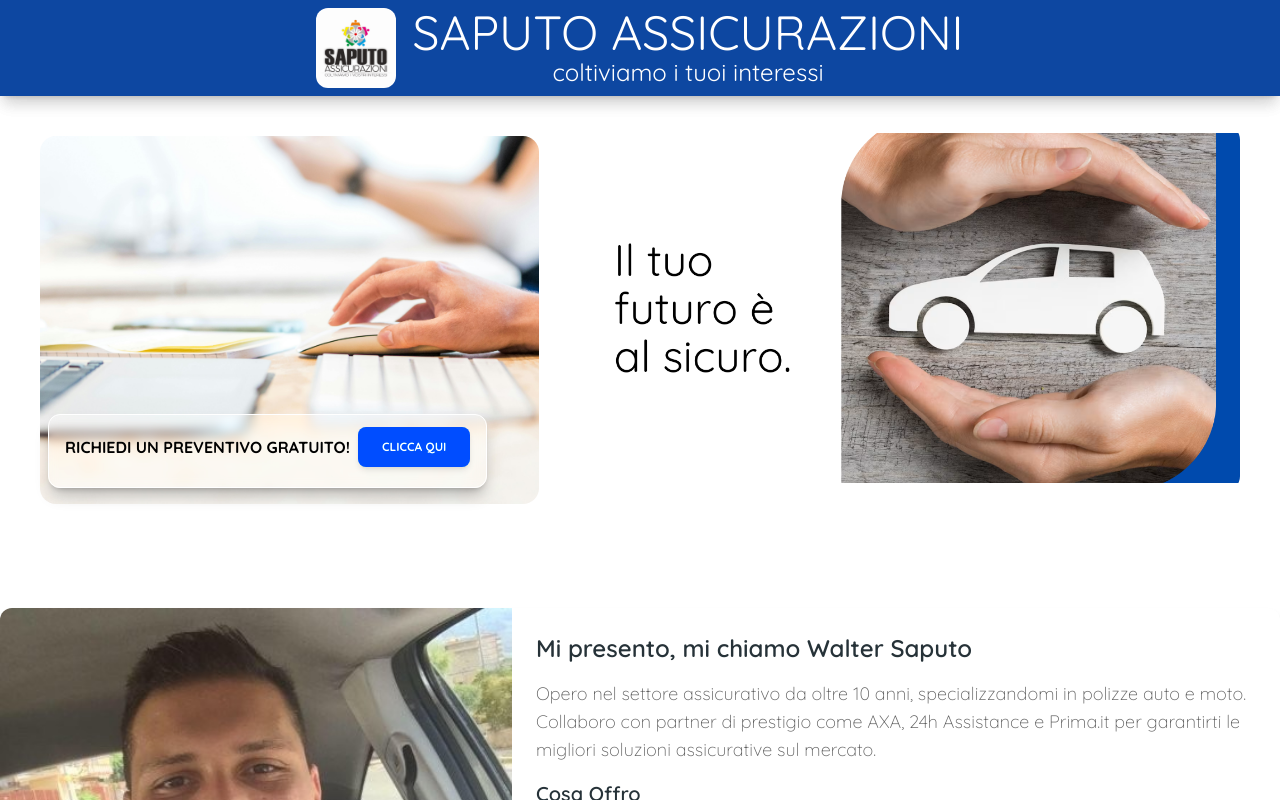
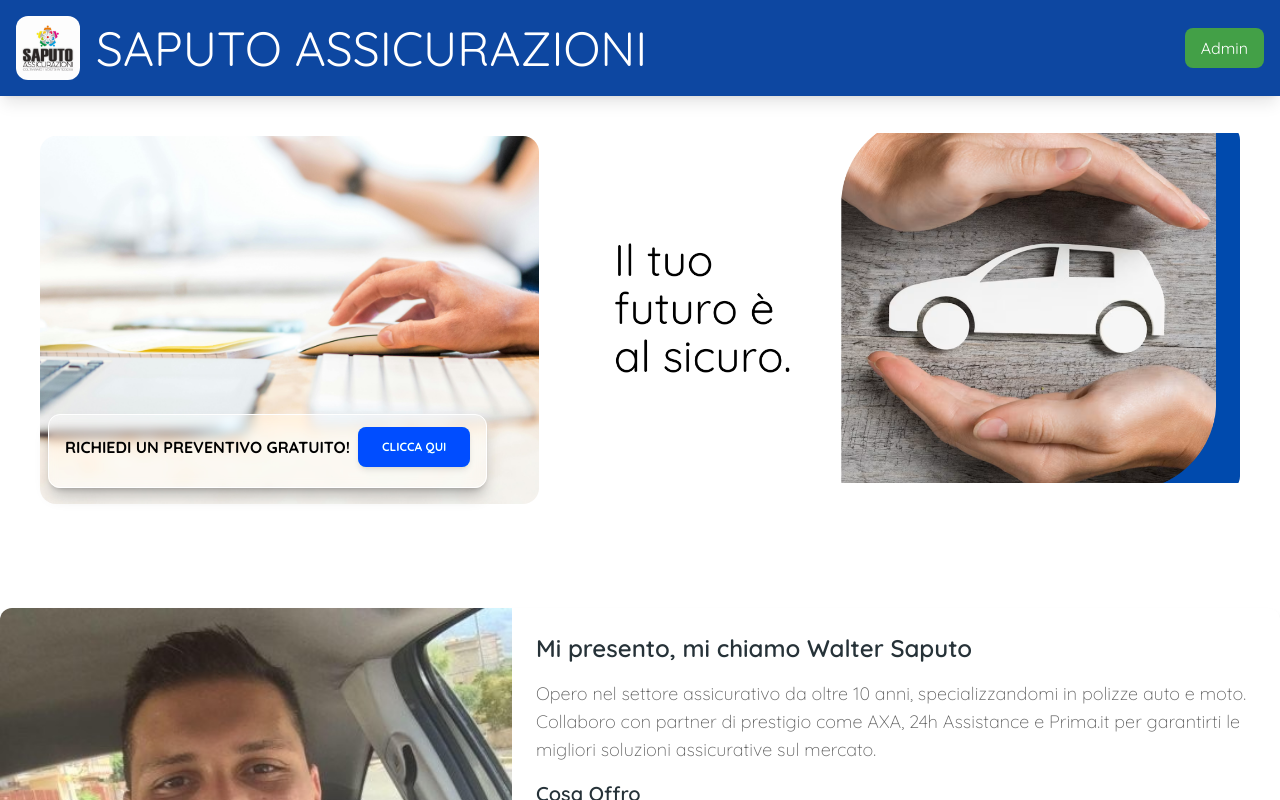
Before and after one commit to Maurilio93/progettoassicurazioni, a React (Vite) app in the folder saputoassicurazioni/: page / in a window 1280 px wide. Shown: the top 800 px of the page. Built offline with nearby package versions, Linux system fonts and the light colour scheme; no server answers.

Commit message:
implemented backend

```diff
--- a/saputoassicurazioni/src/App.jsx
+++ b/saputoassicurazioni/src/App.jsx
@@ -1,18 +1,41 @@
-import './App.css'
-import { LandingPage } from './landingPage'
-import { Navbar } from './Navbar'
-import { FileList } from './FileList'
+import { useState } from "react";
+import { LandingPage } from "./LandingPage";
+import { Navbar } from "./Navbar";
+import { FileList } from "./FileList";
 
 function App() {
+  const [token, setToken] = useState(null);
+
+  // Funzione per gestire il login
+  const handleLogin = (token) => {
+    console.log("Token ricevuto in App:", token);
+    setToken(token);
+  };
+
+  // Funzione per gestire il logout
+  const handleLogout = () => {
+    setToken(null);
+  };
 
   return (
     <div>
-      <Navbar></Navbar>
-      <LandingPage>
-      </LandingPage>
-      <FileList></FileList>
+      {/* Navbar con tutte le props necessarie */}
+      <Navbar
+        token={token}
+        setToken={setToken}
+        handleLogin={handleLogin}
+        handleLogout={handleLogout}
+      />
+
+      {/* Se NON sei loggato, mostra la LandingPage;
+          se hai un token, mostra la lista dei file. */}
+      {!token ? (
+        <LandingPage handleLogin={handleLogin} />
+      ) : (
+        <FileList token={token} />
+      )}
     </div>
-  )
+  );
 }
 
-export default App
+export default App;
--- a/saputoassicurazioni/src/FileList.jsx
+++ b/saputoassicurazioni/src/FileList.jsx
@@ -1,37 +1,64 @@
-import { useEffect,useState } from "react";
+import { useEffect, useState } from "react";
 
-export function FileList () {
+// eslint-disable-next-line react/prop-types
+export function FileList({ token }) {
   const [files, setFiles] = useState([]);
+  const [error, setError] = useState(null);
+  const [isDownloading, setIsDownloading] = useState(false);
 
   useEffect(() => {
-    // Recupera l'elenco dei file dal server
-    fetch("http://localhost:3000/files")
-      .then((response) => response.json())
+    if (!token) return;
+
+    fetch("http://localhost:3000/files", {
+      headers: { Authorization: `Bearer ${token}` },
+    })
+      .then((response) => {
+        if (!response.ok) throw new Error("Accesso negato");
+        return response.json();
+      })
       .then((data) => setFiles(data))
-      .catch((error) => console.error("Errore durante il recupero dei file:", error));
-  }, []);
+      .catch((err) => setError(err.message));
+  }, [token]);
 
   const downloadFile = (filename) => {
+    setIsDownloading(true);
     window.location.href = `http://localhost:3000/download/${filename}`;
+    setIsDownloading(false);
   };
 
   return (
-    <div>
-      <h1>Elenco dei file</h1>
-      <ul>
-        {files.map((file, index) => (
-          <li key={index}>
-            <p>Email: {file.email}</p>
+    <div className="container mx-auto p-4 mt-10">
+      <h1 className="text-2xl font-bold mb-4">Elenco dei file</h1>
+
+      {error && <p style={{ color: "red" }}>{error}</p>}
+
+      {files.length === 0 && <p>Nessun file disponibile.</p>}
+
+      <ul className="space-y-4">
+        {files.map((file) => (
+          <li key={file.id} className="border p-4 rounded-lg shadow-md">
+            <p className="font-semibold">Email: {file.email}</p>
             <p>Telefono: {file.telefono}</p>
-            <button onClick={() => downloadFile(file.carta_identita_path.split("/").pop())}>
-              Scarica Carta d&apos;Identità
-            </button>
-            <button onClick={() => downloadFile(file.libretto_veicolo_path.split("/").pop())}>
-              Scarica Libretto Veicolo
-            </button>
+
+            <div className="mt-4 space-x-2">
+              <button
+                className="bg-blue-500 hover:bg-blue-400 text-white px-4 py-2 rounded-lg"
+                onClick={() => downloadFile(file.carta_identita_path)}
+              >
+                Scarica Carta d&apos;Identità
+              </button>
+              <button
+                className="bg-green-500 hover:bg-green-400 text-white px-4 py-2 rounded-lg"
+                onClick={() => downloadFile(file.libretto_veicolo_path)}
+              >
+                Scarica Libretto Veicolo
+              </button>
+            </div>
           </li>
         ))}
       </ul>
+
+      {isDownloading && <p>Download in corso...</p>}
     </div>
   );
-};
+}
--- a/saputoassicurazioni/src/LandingPage.jsx
+++ b/saputoassicurazioni/src/LandingPage.jsx
@@ -1,14 +1,11 @@
 import { ButtonWithLink } from "./Button";
 import { Form } from "./Form";
 import { Presentation } from "./Presentation";
-import { Navbar } from "./Navbar";
 
+// Se hai bisogno di handleLogin dentro la LandingPage:
 export function LandingPage() {
   return (
     <div className="w-full">
-      {/* Navbar */}
-      <Navbar />
-
       {/* Sezione immagini affiancate */}
       <div className="pt-24 mt-10 flex flex-col mobile:flex-col tablet:flex-col desktop:flex-row justify-center items-center gap-4 px-4 tablet:px-6 tablet:mt-8 desktop:px-8">
         {/* Prima immagine con didascalia */}
@@ -43,7 +40,7 @@ export function LandingPage() {
       {/* Sezione form e immagine accanto */}
       <div className="flex flex-col tablet:flex-row items-center justify-center gap-8 mt-10 px-4 tablet:px-6 desktop:px-0">
         {/* Immagine accanto alla form */}
-        <div className="tablet:w-1/2 w-full h-auto mobile:mt-8" >
+        <div className="tablet:w-1/2 w-full h-auto mobile:mt-8">
           <img
             className="w-full h-full object-contain rounded-lg"
             src="images/Blue Illustrated We're Hiring LinkedIn LinkedIn Sponsored Content (1).png"
--- a/saputoassicurazioni/src/Navbar.jsx
+++ b/saputoassicurazioni/src/Navbar.jsx
@@ -1,20 +1,59 @@
-export function Navbar() {
+// eslint-disable-next-line react/prop-types
+export function Navbar({ token, setToken, handleLogin, handleLogout }) {
+  console.log('Navbar props:', { token, setToken }); // Debug
+
+  const handleLoginClick = async () => {
+    const username = prompt("Inserisci username:");
+    const password = prompt("Inserisci password:");
+    console.log("Username inviato:", username);  // Debugging
+    console.log("Password inviata:", password);  // Debugging
+
+    try {
+      const response = await fetch("http://localhost:3000/admin/login", {
+        method: "POST",
+        headers: { "Content-Type": "application/json" },
+        body: JSON.stringify({ username, password }),
+      });
+
+      if (!response.ok) throw new Error("Credenziali non valide");
+
+      const data = await response.json();
+      console.log("Token ricevuto:", data.token); // Debugging
+      setToken(data.token);  // Usa la funzione setToken passata dal componente App
+      handleLogin(data.token);  // Passa il token a LandingPage
+      alert("Accesso effettuato con successo!");
+    } catch (error) {
+      console.error("Errore durante il login:", error);
+      alert("Login fallito. Riprova.");
+    }
+  };
+
   return (
-      <div className="fixed top-0 left-0 w-full bg-blue-900 h-24 z-50 shadow-lg flex justify-center items-center">
-        {/* Logo e Scritta */}
-        <div className="flex items-center space-x-4 h-full px-4 sm:px-6">
-          {/* Logo */}
+    <div className="fixed top-0 left-0 w-full bg-blue-900 h-24 z-50 shadow-lg flex justify-between items-center px-4">
+      <div className="flex items-center space-x-4">
         <img
           src="images/WhatsApp Image 2025-01-13 at 16.22.16.jpeg"
           alt="Logo"
-            className="h-16 w-16 sm:h-20 sm:w-20 rounded-xl"
+          className="h-16 w-16 rounded-xl"
         />
-
-          {/* Scritta */}
-          <div className="flex flex-col justify-center items-start sm:items-center">
         <h1 className="text-white text-lg sm:text-5xl">SAPUTO ASSICURAZIONI</h1>
-            <h3 className="text-white text-sm ml-6 sm:text-2xl lg:ml-0">coltiviamo i tuoi interessi</h3>
       </div>
+      <div>
+        {token ? (
+          <button
+            onClick={handleLogout}  // Gestione del logout con la funzione handleLogout
+            className="bg-red-600 text-white px-4 py-2 rounded-lg hover:bg-red-500"
+          >
+            Logout
+          </button>
+        ) : (
+          <button
+            onClick={handleLoginClick}
+            className="bg-green-600 text-white px-4 py-2 rounded-lg hover:bg-green-500"
+          >
+            Admin
+          </button>
+        )}
       </div>
     </div>
   );
```
Also changed, not shown: 6 other files (tests, documents, lock files or other folders). Lines whose indentation alone changed are shown as unchanged.
